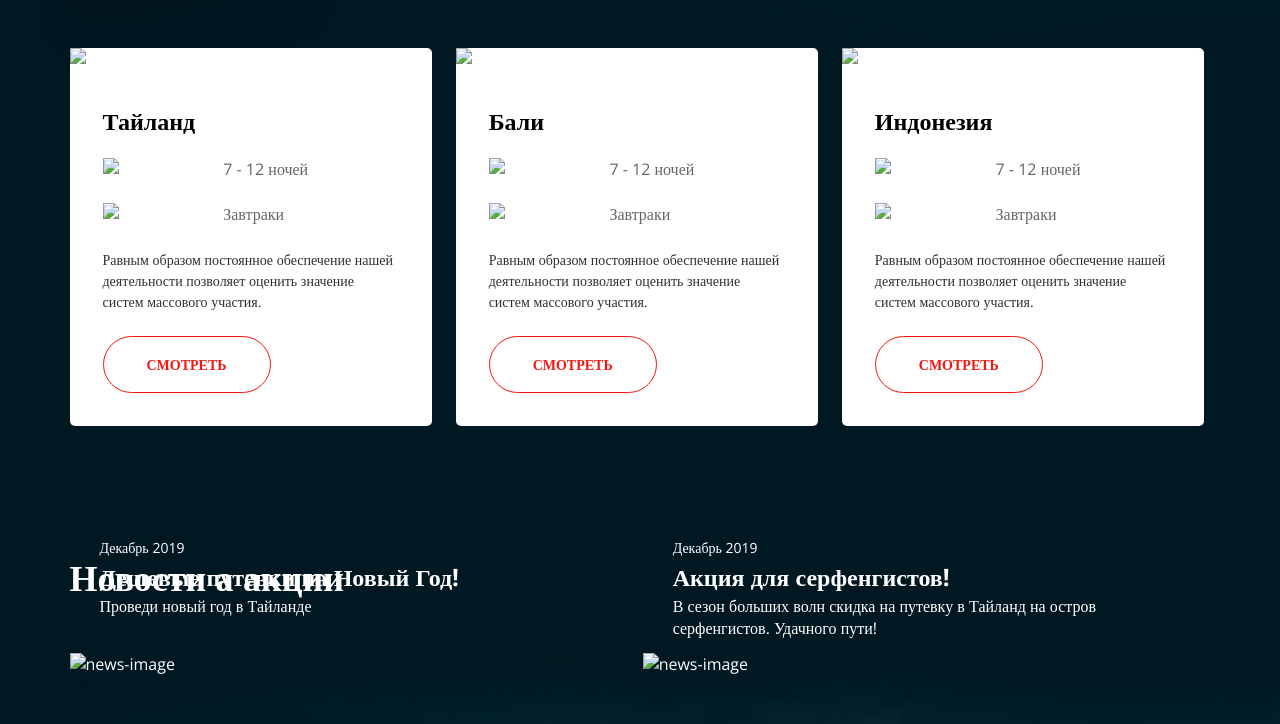
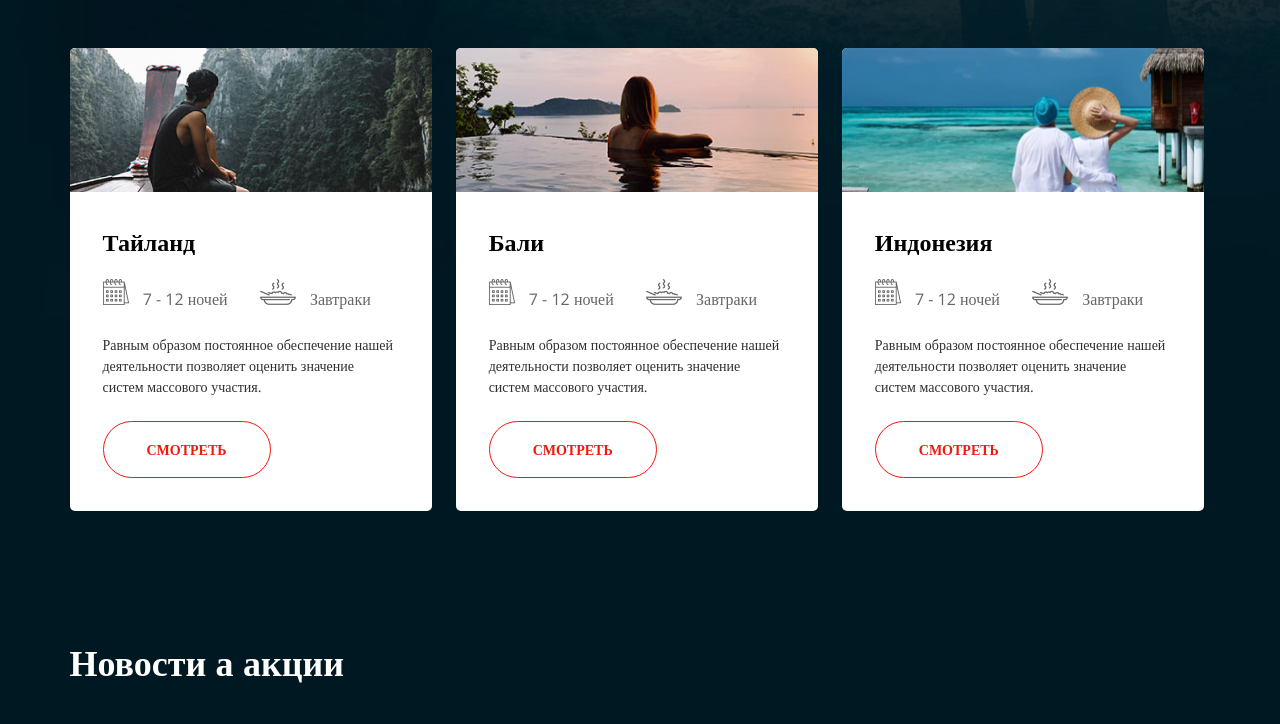
Before and after one commit to PavelKuz26/AirTravel, a plain HTML site: page index.html in a window 1280 px wide. Shown: the part 796-1520 px from the top of the page. Drawn offline with nearby package versions, Linux system fonts and the light colour scheme; the site is published under a folder, as on GitHub Pages, so addresses that start at the root find nothing.

Commit message:
added img

```diff
--- a/index.html
+++ b/index.html
@@ -59,16 +59,16 @@
                     <h2 class="title title--icon">Горящие туры</h2>
                     <ul class="offers__list">
                         <li class="offers__item">
-                            <img src="/img/river.png" alt="offers__img" class="tour__img">
+                            <img src=" ./img/river.png" alt="offers__img" class="tour__img">
                             <div class="offers__content">
                                 <h3 class="offers__title">тайланд</h3>
                                 <ul class="offers__features">
                                     <li class="offers__feature">
-                                        <img src="/img/calendar.png" alt="feature-icon" class="offers__feature-icon">
+                                        <img src="./img/calendar.png" alt="feature-icon" class="offers__feature-icon">
                                         <div class="offers__feature-text">7 - 12 ночей</div>
                                     </li>
                                     <li class="offers__feature">
-                                        <img src="/img/meal.png" alt="feature-icon" class="offers__feature-icon">
+                                        <img src="./img/meal.png" alt="feature-icon" class="offers__feature-icon">
                                         <div class="offers__feature-text">Завтраки</div>
                                     </li>
                                 </ul>
@@ -79,16 +79,16 @@
                             </div>
                         </li>
                         <li class="offers__item">
-                            <img src="/img/pool.png" alt="offers__img" class="tour__img">
+                            <img src="./img/pool.png" alt="offers__img" class="tour__img">
                             <div class="offers__content">
                                 <h3 class="offers__title">бали</h3>
                                 <ul class="offers__features">
                                     <li class="offers__feature">
-                                        <img src="/img/calendar.png" alt="feature-icon" class="offers__feature-icon">
+                                        <img src="./img/calendar.png" alt="feature-icon" class="offers__feature-icon">
                                         <div class="offers__feature-text">7 - 12 ночей</div>
                                     </li>
                                     <li class="offers__feature">
-                                        <img src="/img/meal.png" alt="feature-icon" class="offers__feature-icon">
+                                        <img src="./img/meal.png" alt="feature-icon" class="offers__feature-icon">
                                         <div class="offers__feature-text">Завтраки</div>
                                     </li>
                                 </ul>
@@ -99,16 +99,16 @@
                             </div>
                         </li>
                         <li class="offers__item">
-                            <img src="/img/ocean.png" alt="offers__img" class="tour__img">
+                            <img src="./img/ocean.png" alt="offers__img" class="tour__img">
                             <div class="offers__content">
                                 <h3 class="offers__title">индонезия</h3>
                                 <ul class="offers__features">
                                     <li class="offers__feature">
-                                        <img src="/img/calendar.png" alt="feature-icon" class="offers__feature-icon">
+                                        <img src="./img/calendar.png" alt="feature-icon" class="offers__feature-icon">
                                         <div class="offers__feature-text">7 - 12 ночей</div>
                                     </li>
                                     <li class="offers__feature">
-                                        <img src="/img/meal.png" alt="feature-icon" class="offers__feature-icon">
+                                        <img src="./img/meal.png" alt="feature-icon" class="offers__feature-icon">
                                         <div class="offers__feature-text">Завтраки</div>
                                     </li>
                                 </ul>
@@ -128,7 +128,7 @@
                     <h2 class="title">Новости а акции</h2>
                     <ul class="news__list">
                         <li class="news__item">
-                            <img src="/img/plain.png" alt="news-image" class="news__img">
+                            <img src="./img/plain.png" alt="news-image" class="news__img">
                             <div class="news__content">
                                 <date class="news__date">Декабрь 2019</date>
                                 <h3 class="news__title">Дешевые путевки на Новый Год!</h3>
@@ -136,7 +136,7 @@
                             </div>
                         </li>
                         <li class="news__item">
-                            <img src="/img/Surfer.png" alt="news-image" class="news__img">
+                            <img src="./img/Surfer.png" alt="news-image" class="news__img">
                             <div class="news__content">
                                 <date class="news__date">Декабрь 2019</date>
                                 <h3 class="news__title">Акция для серфенгистов!</h3>
@@ -164,7 +164,7 @@
             <!-- section about start -->
             <section class="about">
                 <div class="container about__container">
-                    <img src="/img/gates.png" alt="about-img" class="about__img">
+                    <img src="./img/gates.png" alt="about-img" class="about__img">
                     <div class="about__content">
                         <h2 class="title title--dark">О нас</h2>
                         <div class="about__text">
```
